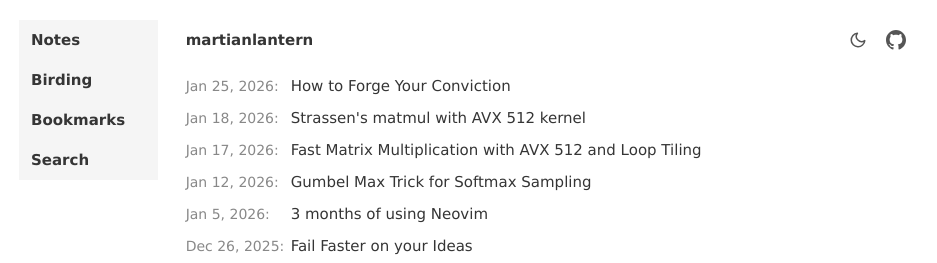
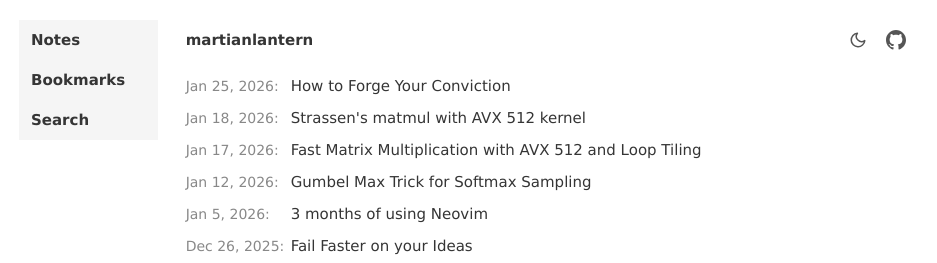
Before and after one commit to martianlantern/martianlantern.github.io, a Jekyll site: the page built from index.html, in a window 1280 px wide. Shown: the top 263 px of the page, without its empty margins (166-1103 px from the left). Built offline with Jekyll 4.4.1, drawn with Linux system fonts in a browser that asks for light colours.

```diff
--- a/_includes/sidenav.html
+++ b/_includes/sidenav.html
@@ -1,6 +1,6 @@
 <ul class="sidebar" >
     <li><a href="{{ "/index.html" | prepend: site.url }}">Notes</a></li>
-    <li><a href="{{ "/birding" | prepend: site.url }}">Birding</a></li>
+    <!-- <li><a href="{{ "/birding" | prepend: site.url }}">Birding</a></li> -->
     <li><a href="{{ "/bookmarks" | prepend: site.url }}">Bookmarks</a></li>
     <li><a href="{{ "/search" | prepend: site.url }}">Search</a></li>
     <!-- <li><a href="{{ "/tags.html" | prepend: site.url }}">Tags</a></li> -->
```
